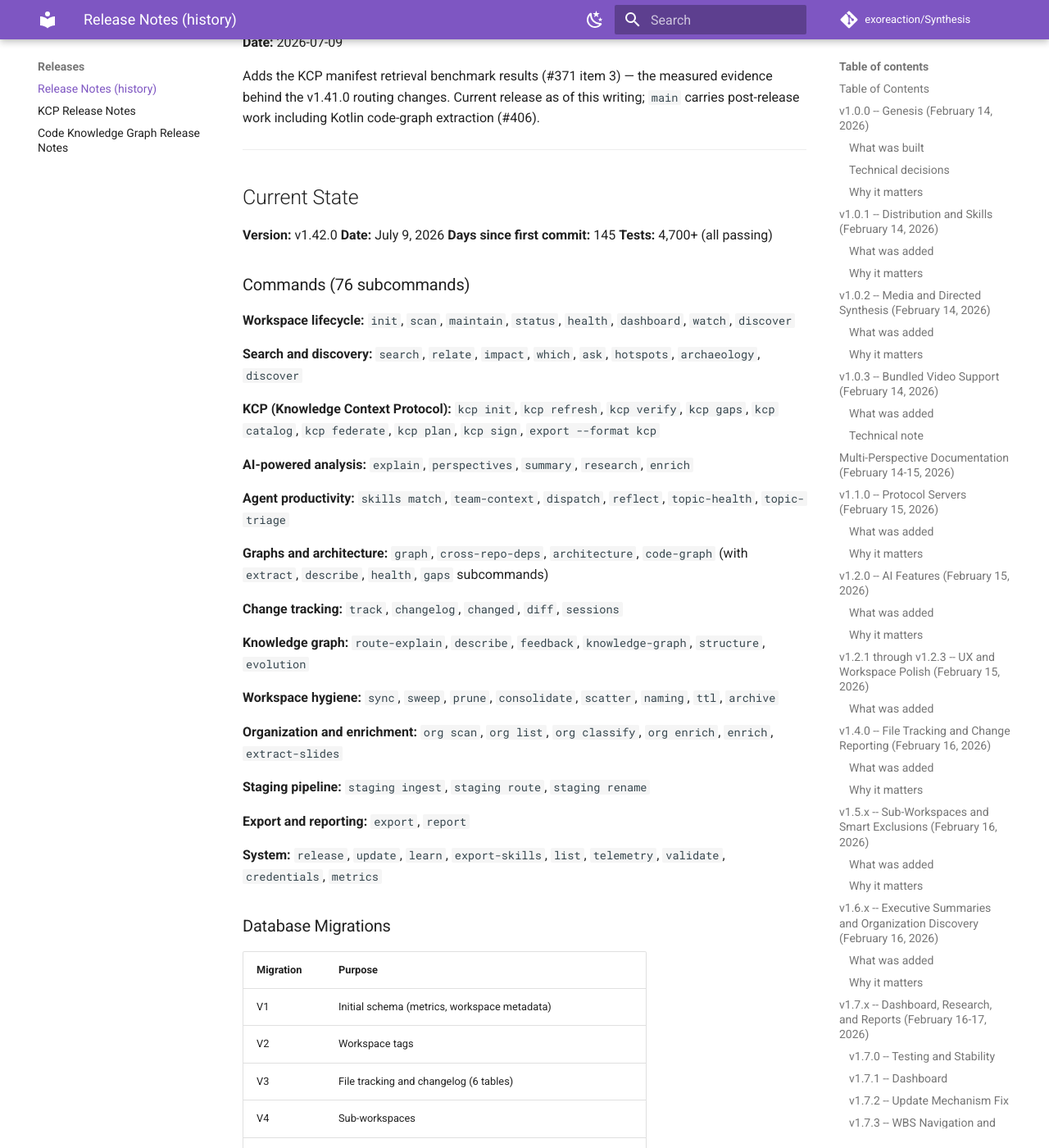
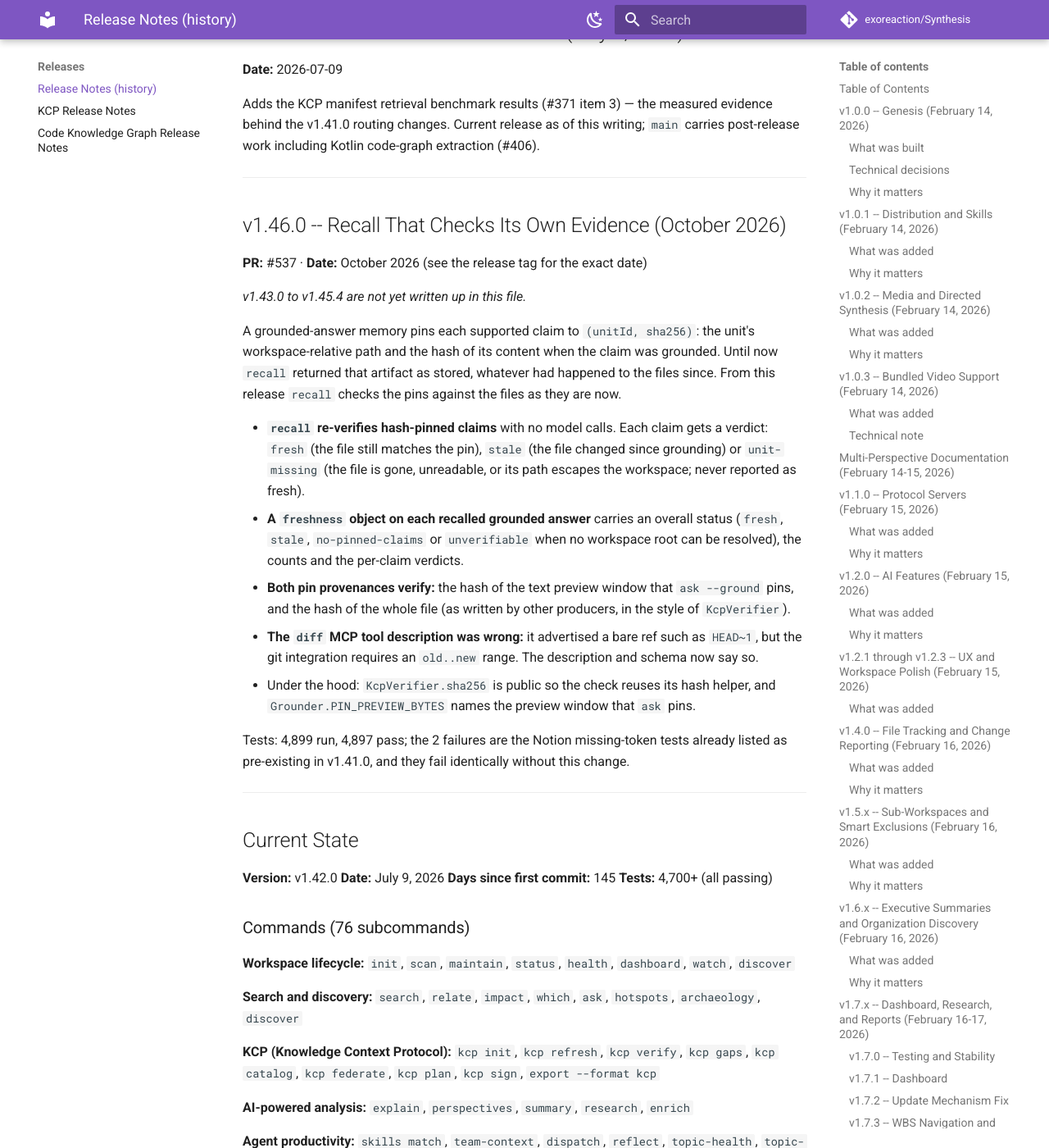
Before and after one commit to exoreaction/Synthesis, an MkDocs documentation site: the page built from docs/releases/RELEASE-NOTES.md, in a window 1280 px wide and 1400 px high, scrolled down 36174 px. Shown: the whole window at 82% size. Built offline with MkDocs 1.6.1 and Material for MkDocs 9.7.7, drawn with Linux system fonts in a browser that asks for light colours; comment, search, counter and statistics services are not loaded; some of the changed text lies outside the part shown.

Commit message:
docs: release notes for v1.46.0 (#539)
Adds the v1.46.0 section (recall re-verifies hash-pinned claims against live
files, the diff tool description fix), a table-of-contents entry and a row in
the version summary. v1.43.0 to v1.45.4 are still not written up in this file,
and the Current State section is untouched.

Co-authored-by: ExoCortex <claude@exoreaction.com>

```diff
--- a/docs/releases/RELEASE-NOTES.md
+++ b/docs/releases/RELEASE-NOTES.md
@@ -46,6 +46,7 @@ This document covers the complete development history of Synthesis, from its fir
 - [v1.40.0 -- Semantic Search Hardening (July 8, 2026)](#v1400--semantic-search-hardening-july-8-2026)
 - [v1.41.0 -- Grounded Ask + Episodic Memory Tools (July 9, 2026)](#v1410--grounded-ask--episodic-memory-tools-july-9-2026)
 - [v1.42.0 -- KCP Retrieval Benchmarks (July 9, 2026)](#v1420--kcp-retrieval-benchmarks-july-9-2026)
+- [v1.46.0 -- Recall That Checks Its Own Evidence (October 2026)](#v1460----recall-that-checks-its-own-evidence-october-2026)
 - [Current State](#current-state)
 
 ---
@@ -1370,6 +1371,24 @@ Benchmark-driven improvements to agent-facing retrieval, all measured before mer
 **Date:** 2026-07-09
 
 Adds the KCP manifest retrieval benchmark results (#371 item 3) — the measured evidence behind the v1.41.0 routing changes. Current release as of this writing; `main` carries post-release work including Kotlin code-graph extraction (#406).
+
+---
+
+## v1.46.0 -- Recall That Checks Its Own Evidence (October 2026)
+
+**PR:** #537 · **Date:** October 2026 (see the release tag for the exact date)
+
+*v1.43.0 to v1.45.4 are not yet written up in this file.*
+
+A grounded-answer memory pins each supported claim to `(unitId, sha256)`: the unit's workspace-relative path and the hash of its content when the claim was grounded. Until now `recall` returned that artifact as stored, whatever had happened to the files since. From this release `recall` checks the pins against the files as they are now.
+
+- **`recall` re-verifies hash-pinned claims** with no model calls. Each claim gets a verdict: `fresh` (the file still matches the pin), `stale` (the file changed since grounding) or `unit-missing` (the file is gone, unreadable, or its path escapes the workspace; never reported as fresh).
+- **A `freshness` object on each recalled grounded answer** carries an overall status (`fresh`, `stale`, `no-pinned-claims` or `unverifiable` when no workspace root can be resolved), the counts and the per-claim verdicts.
+- **Both pin provenances verify:** the hash of the text preview window that `ask --ground` pins, and the hash of the whole file (as written by other producers, in the style of `KcpVerifier`).
+- **The `diff` MCP tool description was wrong:** it advertised a bare ref such as `HEAD~1`, but the git integration requires an `old..new` range. The description and schema now say so.
+- Under the hood: `KcpVerifier.sha256` is public so the check reuses its hash helper, and `Grounder.PIN_PREVIEW_BYTES` names the preview window that `ask` pins.
+
+Tests: 4,899 run, 4,897 pass; the 2 failures are the Notion missing-token tests already listed as pre-existing in v1.41.0, and they fail identically without this change.
 
 ---
 
@@ -1613,6 +1632,7 @@ io.exoreaction.synthesis/
 | v1.40.0 | Jul 8 | Semantic search hardening: persisted HNSW embeddings, content embedding (v1.39 skipped) |
 | v1.41.0 | Jul 9 | Grounded ask, KCP routing hints, remember/recall MCP tools |
 | v1.42.0 | Jul 9 | KCP retrieval benchmark results |
+| v1.46.0 | Oct | `recall` re-verifies hash-pinned claims against live files (fresh / stale / unit-missing); `diff` tool description fixed |
 
 ---
 
```
